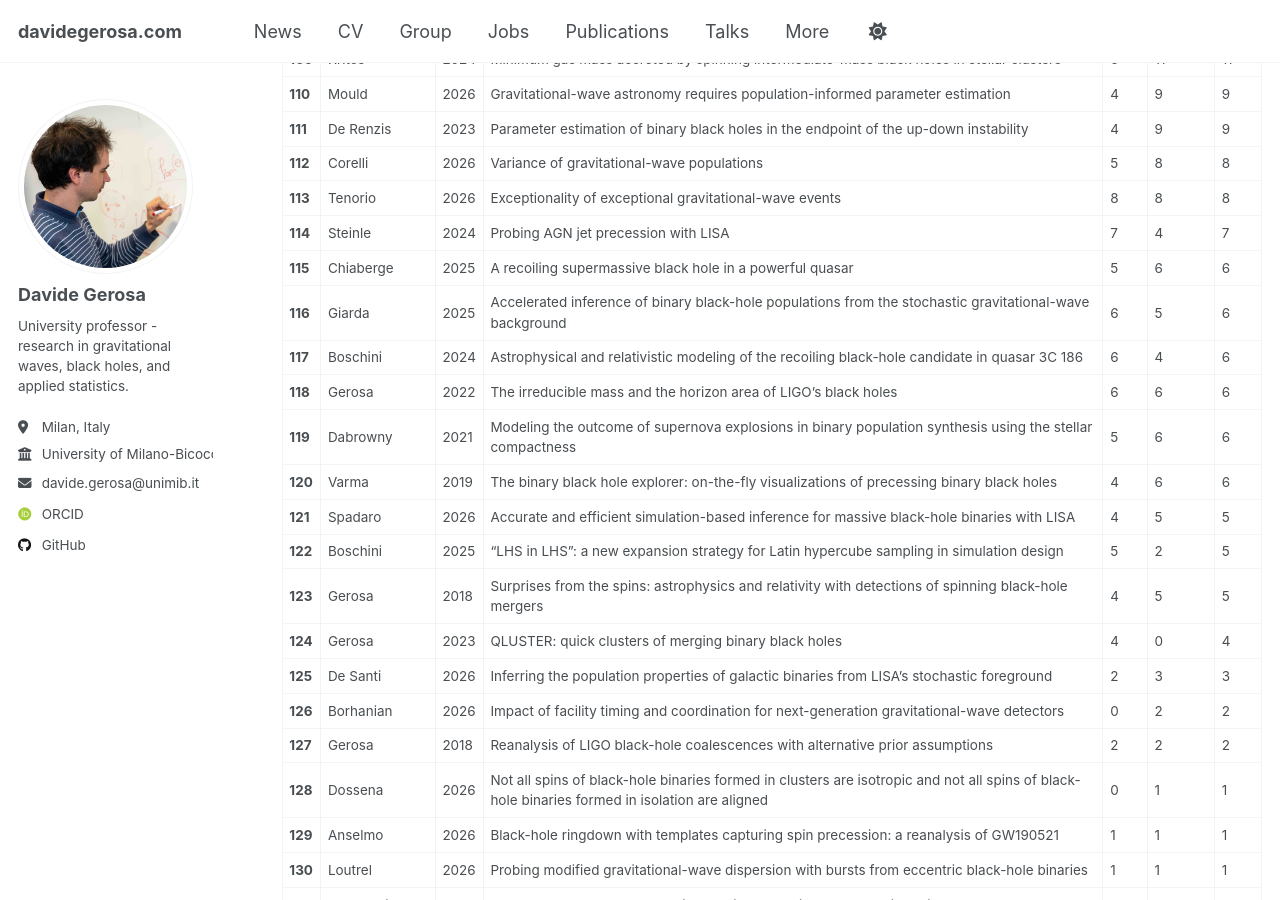
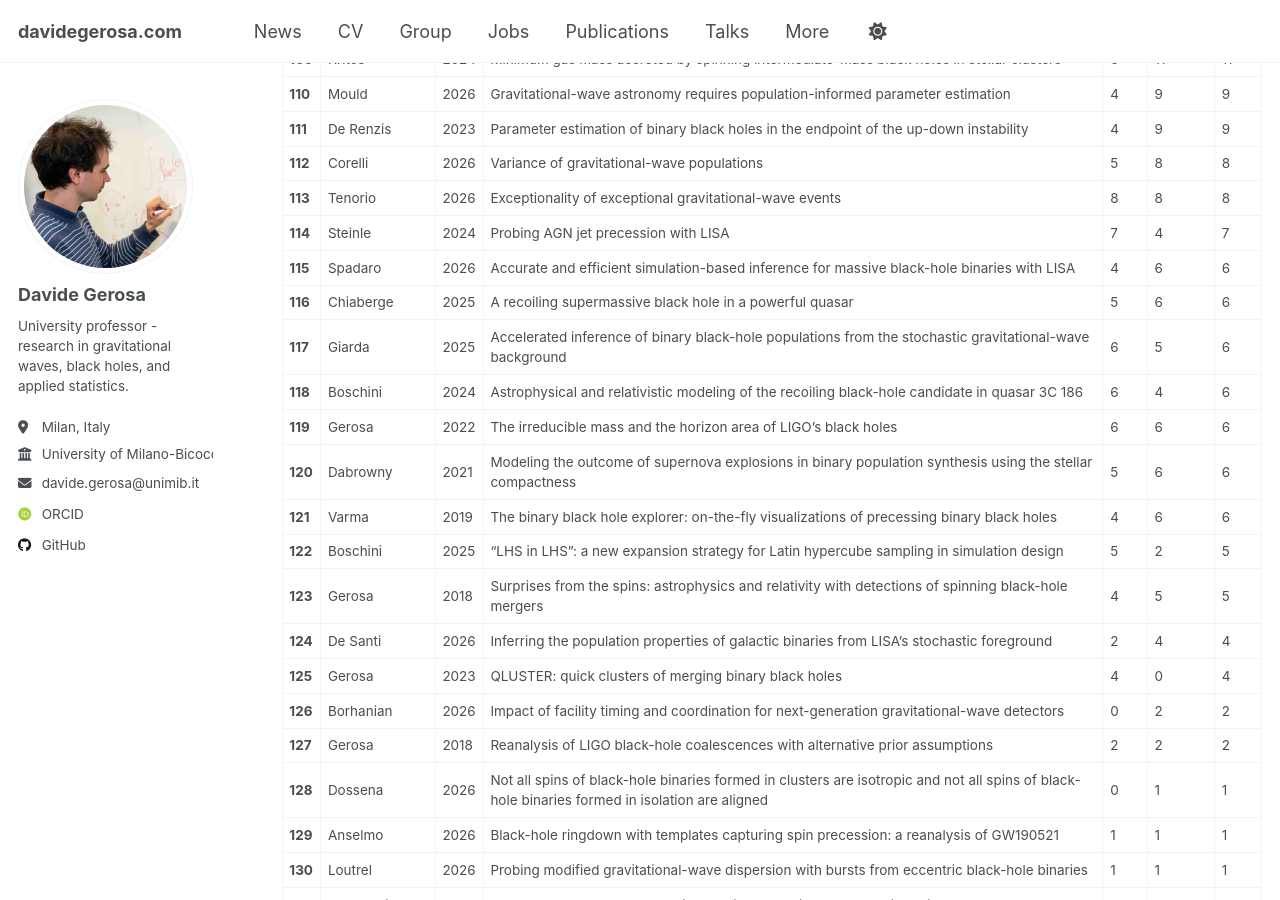
Before and after one commit to dgerosa/website, a Jekyll site: the page built from _pages/citations.md, in a window 1280 px wide and 900 px high, scrolled down 4909 px. Built offline with Jekyll 4.4.1, drawn with Linux system fonts in a browser that asks for light colours; some web fonts are replaced; some of the changed text lies outside the part shown.

Commit message:
Website update from workflow

```diff
--- a/_pages/_citations.md
+++ b/_pages/_citations.md
@@ -123,17 +123,17 @@
 | **112** | Corelli | 2026 | Variance of gravitational-wave populations | 5 | 8 | 8 |
 | **113** | Tenorio | 2026 | Exceptionality of exceptional gravitational-wave events | 8 | 8 | 8 |
 | **114** | Steinle | 2024 | Probing AGN jet precession with LISA | 7 | 4 | 7 |
-| **115** | Chiaberge | 2025 | A recoiling supermassive black hole in a powerful quasar | 5 | 6 | 6 |
-| **116** | Giarda | 2025 | Accelerated inference of binary black-hole populations from the stochastic gravitational-wave background | 6 | 5 | 6 |
-| **117** | Boschini | 2024 | Astrophysical and relativistic modeling of the recoiling black-hole candidate in quasar 3C 186 | 6 | 4 | 6 |
-| **118** | Gerosa | 2022 | The irreducible mass and the horizon area of LIGO's black holes | 6 | 6 | 6 |
-| **119** | Dabrowny | 2021 | Modeling the outcome of supernova explosions in binary population synthesis using the stellar compactness | 5 | 6 | 6 |
-| **120** | Varma | 2019 | The binary black hole explorer: on-the-fly visualizations of precessing binary black holes | 4 | 6 | 6 |
-| **121** | Spadaro | 2026 | Accurate and efficient simulation-based inference for massive black-hole binaries with LISA | 4 | 5 | 5 |
+| **115** | Spadaro | 2026 | Accurate and efficient simulation-based inference for massive black-hole binaries with LISA | 4 | 6 | 6 |
+| **116** | Chiaberge | 2025 | A recoiling supermassive black hole in a powerful quasar | 5 | 6 | 6 |
+| **117** | Giarda | 2025 | Accelerated inference of binary black-hole populations from the stochastic gravitational-wave background | 6 | 5 | 6 |
+| **118** | Boschini | 2024 | Astrophysical and relativistic modeling of the recoiling black-hole candidate in quasar 3C 186 | 6 | 4 | 6 |
+| **119** | Gerosa | 2022 | The irreducible mass and the horizon area of LIGO's black holes | 6 | 6 | 6 |
+| **120** | Dabrowny | 2021 | Modeling the outcome of supernova explosions in binary population synthesis using the stellar compactness | 5 | 6 | 6 |
+| **121** | Varma | 2019 | The binary black hole explorer: on-the-fly visualizations of precessing binary black holes | 4 | 6 | 6 |
 | **122** | Boschini | 2025 | “LHS in LHS”: a new expansion strategy for Latin hypercube sampling in simulation design | 5 | 2 | 5 |
 | **123** | Gerosa | 2018 | Surprises from the spins: astrophysics and relativity with detections of spinning black-hole mergers | 4 | 5 | 5 |
-| **124** | Gerosa | 2023 | QLUSTER: quick clusters of merging binary black holes | 4 | 0 | 4 |
-| **125** | De Santi | 2026 | Inferring the population properties of galactic binaries from LISA's stochastic foreground | 2 | 3 | 3 |
+| **124** | De Santi | 2026 | Inferring the population properties of galactic binaries from LISA's stochastic foreground | 2 | 4 | 4 |
+| **125** | Gerosa | 2023 | QLUSTER: quick clusters of merging binary black holes | 4 | 0 | 4 |
 | **126** | Borhanian | 2026 | Impact of facility timing and coordination for next-generation gravitational-wave detectors | 0 | 2 | 2 |
 | **127** | Gerosa | 2018 | Reanalysis of LIGO black-hole coalescences with alternative prior assumptions | 2 | 2 | 2 |
 | **128** | Dossena | 2026 | Not all spins of black-hole binaries formed in clusters are isotropic and not all spins of black-hole binaries formed in isolation are aligned | 0 | 1 | 1 |
```
Also changed, not shown: other parts of _pages/_citations.md (+5 -5 lines), _pages/_group.md (+29 -1 lines), _pages/_publications.md (+1 -1 lines), _pages/_talks.md (+1 -1 lines).
